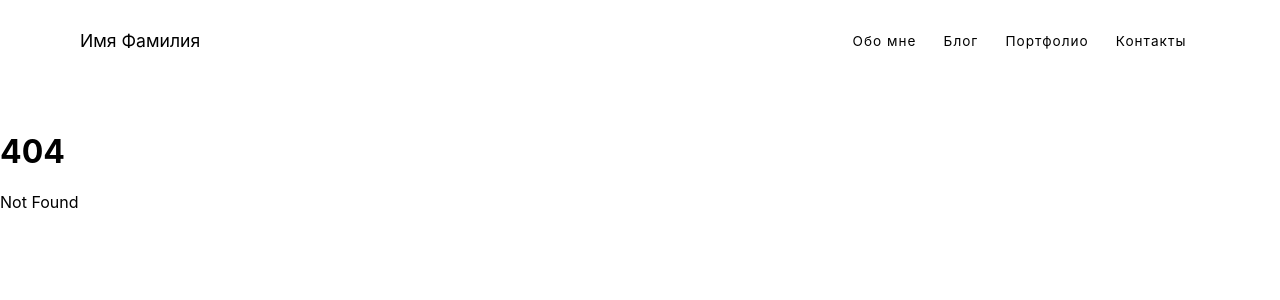
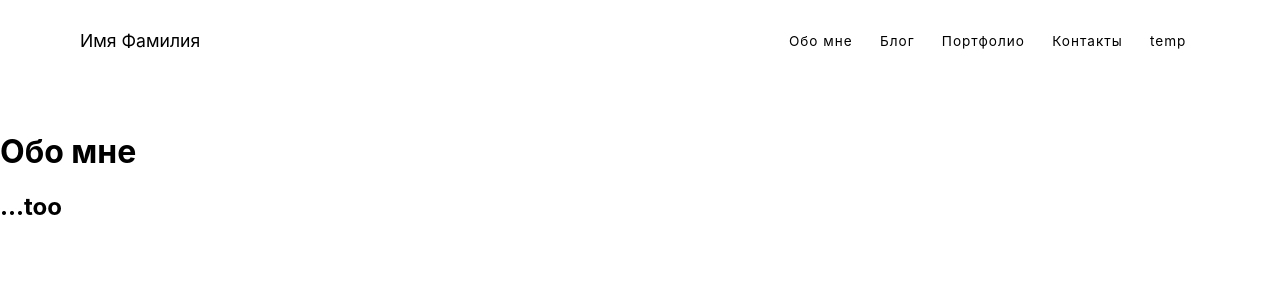
Before and after one commit to nazgul-d/svelte-test1, a SvelteKit app: page /about in a window 1280 px wide. Before the commit this address had no page. Shown: the top 300 px of the page. Built offline with nearby package versions, Linux system fonts and the light colour scheme.

Commit message:
add pages

```diff
--- a/src/routes/+layout.svelte
+++ b/src/routes/+layout.svelte
@@ -3,12 +3,11 @@
     <a href="/" class="nav-logo" title="Back to
     Homepage">Имя Фамилия</a>
     <div class="nav-links">
-    <a href="/about" class="link">Обо мне</a>
-    <a href="/blog" class="link">Блог</a>
-    <a href="/projects"
-    class="link">Портфолио</a>
-    <a href="/contact"
-    class="link">Контакты</a>
+        {#each nav as link}
+
+        <a href={link.href} class="link">{link.title}</a>
+
+        {/each}
     </div>
     </div>
     </nav>
@@ -16,6 +15,30 @@
     <!-- Pages will be injected below -->
     <slot></slot>
     </div>
+    <script>
+        const nav = [
+        {
+        title: 'Обо мне',
+        href: '/about'
+        },
+        {
+        title: 'Блог',
+        href: '/blog'
+        },
+        {
+        title: 'Портфолио',
+        href: '/project'
+        },
+        {
+        title: 'Контакты',
+        href: '/contact'
+        },
+        {
+        title: 'temp',
+        href: '/temp'
+        }
+        ]
+        </script>
     <style>
     .container {
     max-width: 1400px;
--- /dev/null
+++ b/src/routes/about/+page.svelte
@@ -0,0 +1,2 @@
+<h1>Обо мне</h1>
+<h2>...too</h2>
--- /dev/null
+++ b/src/routes/blog/+page.svelte
@@ -0,0 +1,2 @@
+<h1>Блог</h1>
+<h2>...too</h2>
--- /dev/null
+++ b/src/routes/contact/+page.svelte
@@ -0,0 +1,2 @@
+<h1>Контакты</h1>
+<h2>...too</h2>
--- /dev/null
+++ b/src/routes/project/+page.svelte
@@ -0,0 +1,2 @@
+<h1>Портфолио</h1>
+<h2>...too</h2>
--- /dev/null
+++ b/src/routes/temp/+page.svelte
@@ -0,0 +1,2 @@
+<h1>Темп</h1>
+<h2>...too</h2>
```
